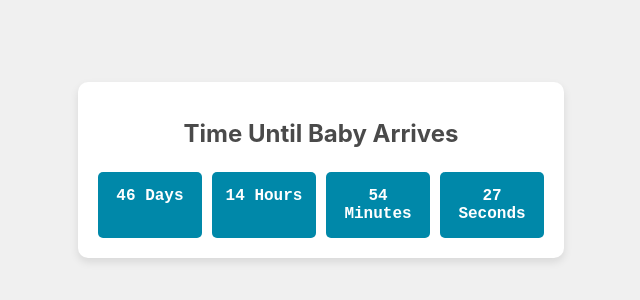
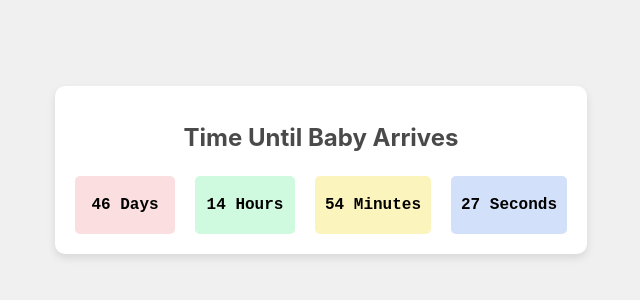
Before and after one commit to matty271828/babybrookes, a React (Create React App) app in the folder baby-countdown/: page / in a window 1280 px wide. Shown: the part 230-530 px from the top of the page, without its empty margins (319-959 px from the left). Built offline with nearby package versions, Linux system fonts and the light colour scheme.

Commit message:
Add pastel colours to timer

```diff
--- a/baby-countdown/src/CountdownOrStopwatch.css
+++ b/baby-countdown/src/CountdownOrStopwatch.css
@@ -11,7 +11,7 @@
   padding: 20px;
   border-radius: 10px;
   box-shadow: 0 4px 8px rgba(0,0,0,0.1);
-    background: #FFFFFF; /* Light background for a friendly vibe */
+  background: #FFFFFF; /* Light background for readability and friendly vibe */
 }
 
 h1 {
@@ -23,22 +23,39 @@
 .countdown {
   display: flex;
   justify-content: center;
-    gap: 10px;
+  gap: 20px; /* Adjust based on layout preference */
 }
 
 .time {
-    flex: 1;
-    background: #0088a9; /* A deep, safe blue for a mix of military and sports feel */
-    color: #ffffff;
-    padding: 15px 10px;
+  display: flex;
+  flex-direction: column;
+  justify-content: space-between;
+  text-align: center;
+  padding: 20px 10px;
   border-radius: 5px;
+  min-width: 80px; /* Prevents width changes with single to double digits */
   font-family: 'Courier New', Courier, monospace;
   font-weight: bold;
 }
 
+.number {
+  font-size: 1.5em; /* Larger number size */
+}
+
+.unit {
+  font-size: 0.8em; /* Smaller unit name size */
+  margin-top: auto; /* Pushes unit to the bottom */
+}
+
+/* Adjusting background colors for each time unit to baby-themed pastel */
+.days { background-color: #fbdedf; /* Soft pink */ }
+.hours { background-color: #cffadf; /* Soft mint */ }
+.minutes { background-color: #fcf4bd; /* Soft yellow */ }
+.seconds { background-color: #d3e0fa; /* Soft blue */ }
+
 @media (max-width: 600px) {
   .time {
-      font-size: 14px;
+    font-size: 14px; /* Adjust font size for smaller screens */
     padding: 10px 5px;
   }
 }
```
Lines whose indentation alone changed are shown as unchanged.
